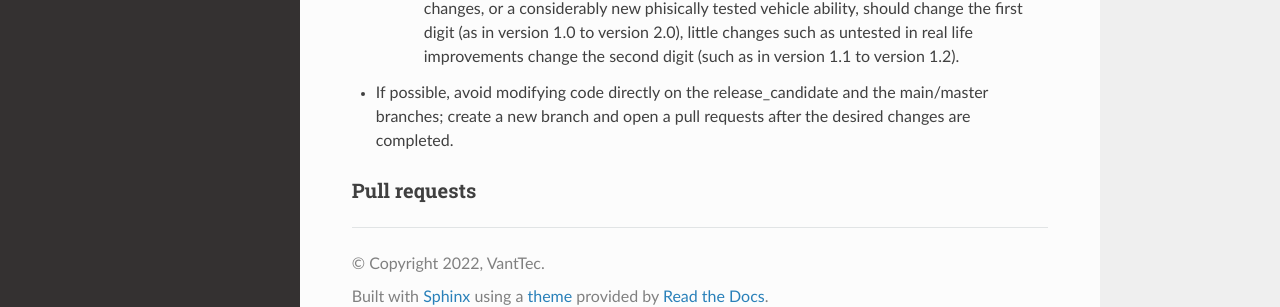
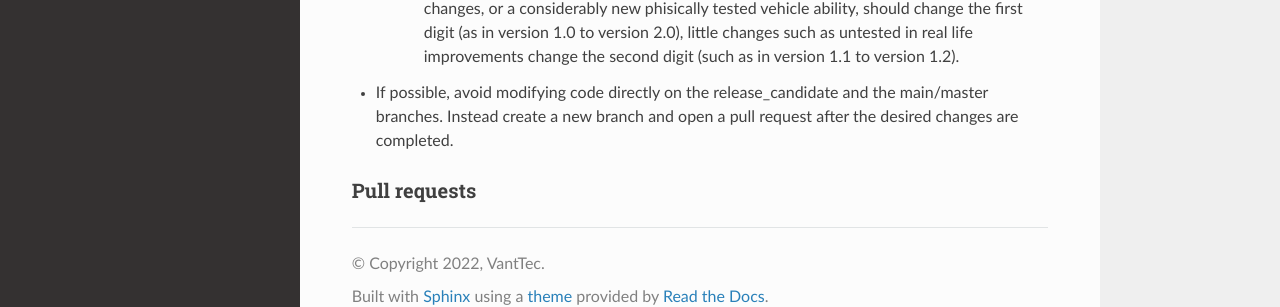
Before and after one commit to vanttec/vanttec_documentation, a Sphinx documentation site: the page built from source/vsd/vsd_git.rst, in a window 1280 px wide and 900 px high, scrolled down 1040 px. Shown: the part 567-874 px from the top of the window. Built offline with Sphinx 7.4.7 and the Read the Docs theme 2.0.0, drawn with Linux system fonts in a browser that asks for light colours; pages that are not in the unit, such as notebooks, are missing from menus.

Commit message:
Update vsd_git.rst

```diff
--- a/source/vsd/vsd_git.rst
+++ b/source/vsd/vsd_git.rst
@@ -52,7 +52,7 @@ Recommended branch names:
 * release_candidate_v_#_# - used to develop software for extended periods of time (one semester/year), which is to be merged to main once development is completed.
     * Considerable large changes such as the adoption of a ROS new version, large package changes, or a considerably new phisically tested vehicle ability, should change the first digit (as in version 1.0 to version 2.0), little changes such as untested in real life improvements change the second digit (such as in version 1.1 to version 1.2).
 
-* If possible, avoid modifying code directly on the release_candidate and the main/master branches; create a new branch and open a pull requests after the desired changes are completed.
+* If possible, avoid modifying code directly on the release_candidate and the main/master branches. Instead create a new branch and open a pull request after the desired changes are completed.
 
 Pull requests
 -------------
```
